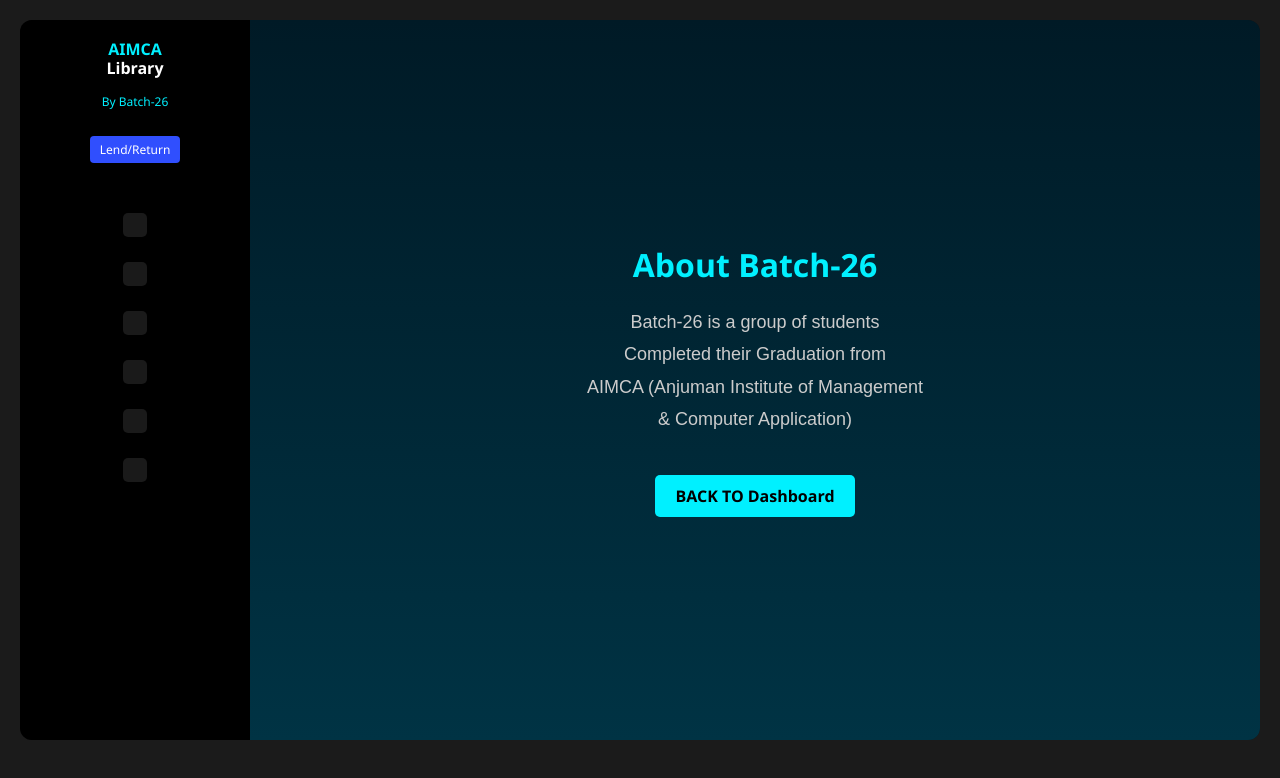
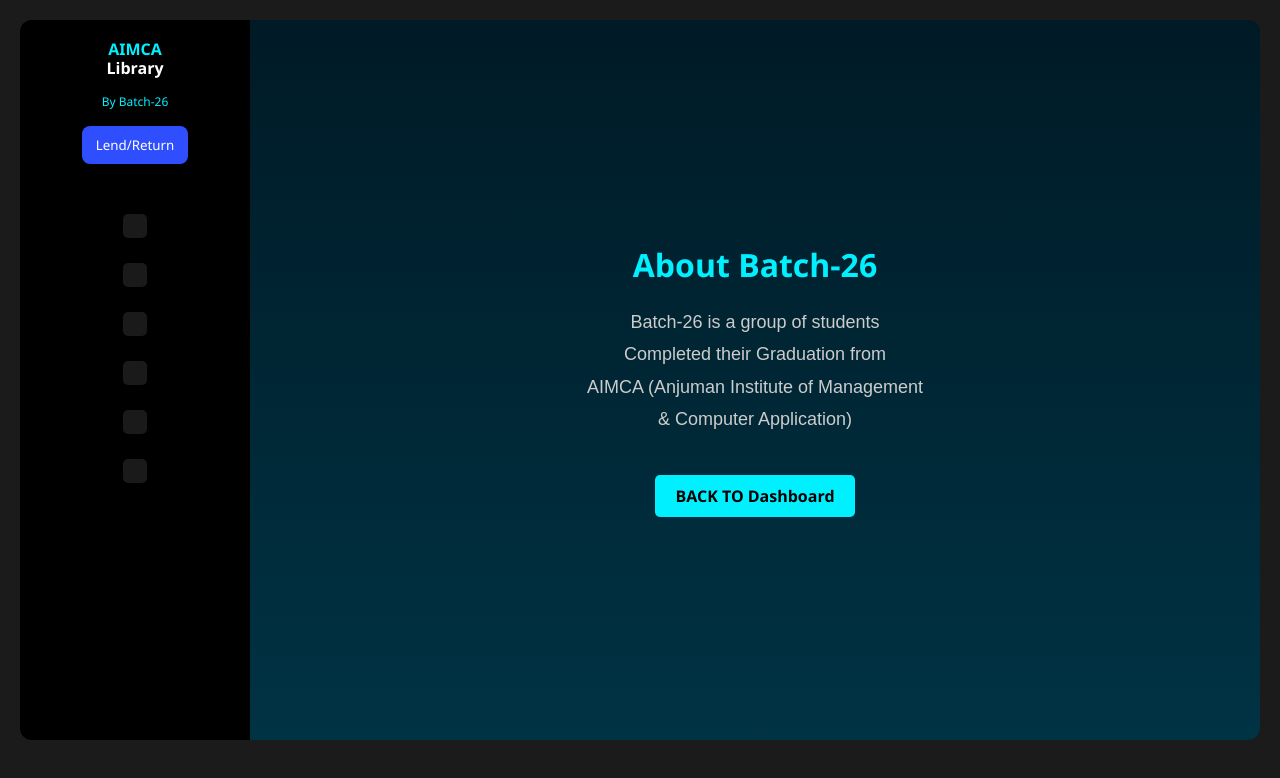
Before and after one commit to AzharAliCodes/college-project, a plain HTML site: page Aboutus.html in a window 1280 px wide. Drawn offline with Linux system fonts and the light colour scheme.

Commit message:
added new style in AboutUs.css

```diff
--- a/AboutUs.css
+++ b/AboutUs.css
@@ -55,19 +55,17 @@ body {
 }
 
 .lend-btn {
-  background: #304ffe;
-  color: #fff;
+  background-color: #2f4fff;
+  padding: 10px 14px;
+  color: white;
   border: none;
-  padding: 5px 10px;
-  margin-top: 10px;
-  border-radius: 4px;
-  font-size: 12px;
+  border-radius: 8px;
   cursor: pointer;
-  transition: background 0.3s;
+  transition: transform 0.3s ease;
 }
 
 .lend-btn:hover {
-  background: #1a36d1;
+  transform: scale(1.05);
 }
 
 .nav-icons {
```
